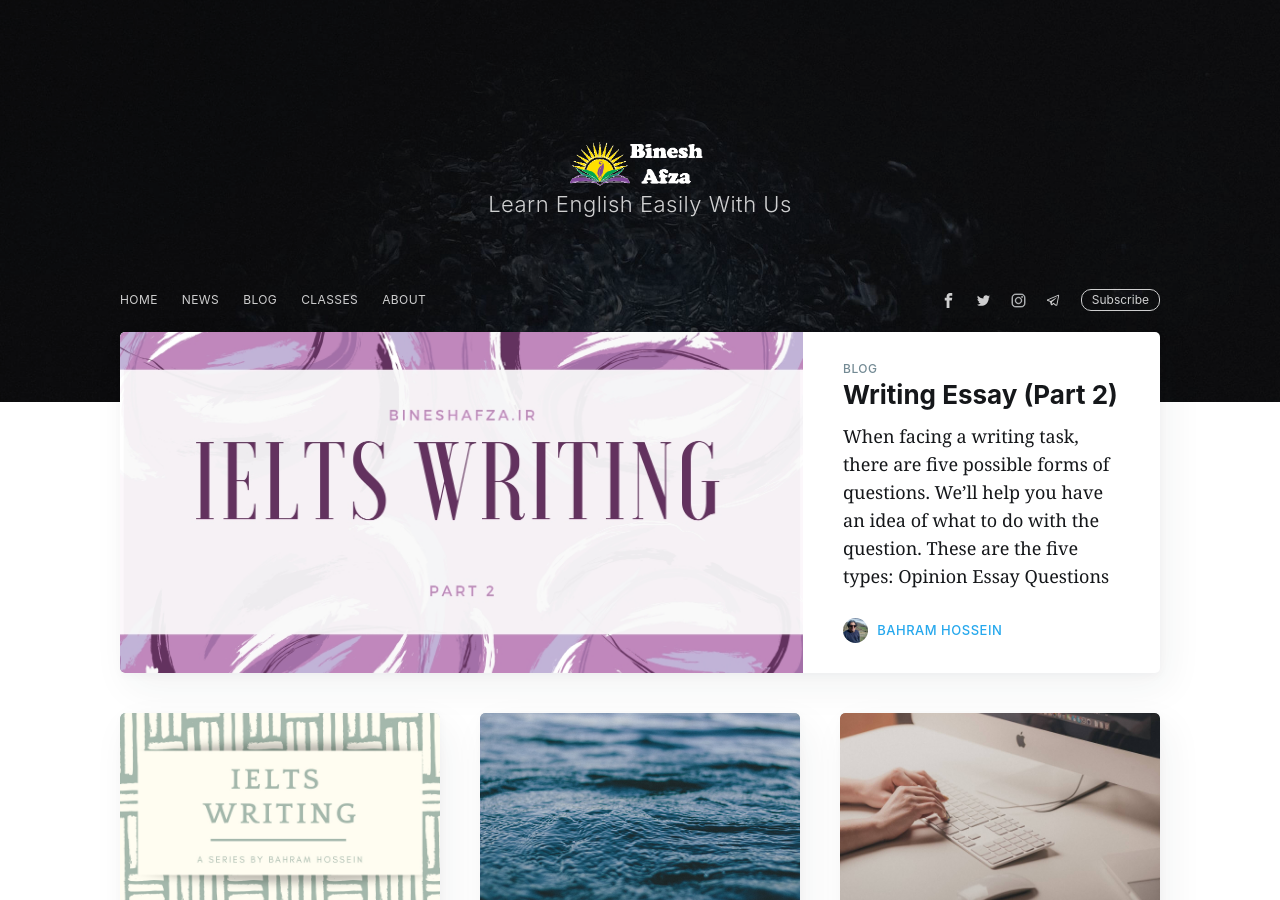
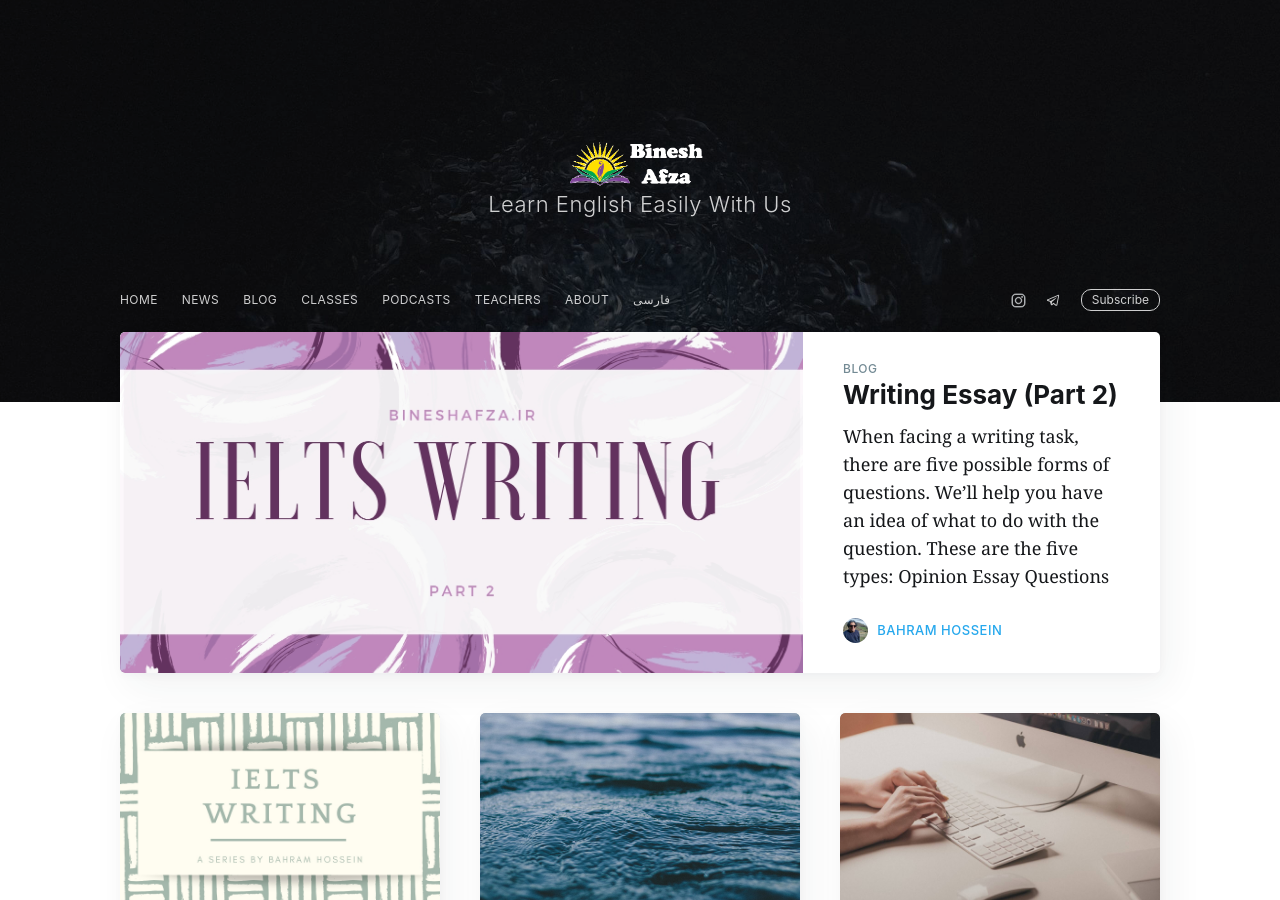
Before and after one commit to bineshafza/en, a Jekyll site: the page built from index.html, in a window 1280 px wide and 900 px high. Built offline with Jekyll 4.4.1, drawn with Linux system fonts in a browser that asks for light colours; nearby versions of some CDN libraries; the list of posts is cut into pages by our own code; comment, search, counter and statistics services are not loaded.

Commit message:
teachers

```diff
--- a/_includes/navigation.html
+++ b/_includes/navigation.html
@@ -3,5 +3,8 @@
         <li class="nav-news" role="menuitem"><a href="{{site.baseurl}}news">News</a></li>
         <li class="nav-blog" role="menuitem"><a href="{{site.baseurl}}blog">Blog</a></li>
         <li class="nav-classes" role="menuitem"><a href="{{site.baseurl}}classes">Classes</a></li>
+        <li class="nav-podcasts" role="menuitem"><a href="{{site.baseurl}}about">Podcasts</a></li>
+        <li class="nav-teachers" role="menuitem"><a href="{{site.baseurl}}about">Teachers</a></li>
         <li class="nav-about" role="menuitem"><a href="{{site.baseurl}}about">About</a></li>
+        <li class="nav-lang" role="menuitem"><a href="{{site.baseurl}}about">فارسی</a></li>
     </ul>
--- a/_includes/site-nav.html
+++ b/_includes/site-nav.html
@@ -14,14 +14,7 @@
     </div>
     <div class="site-nav-right">
         <div class="social-links">
-            {% if site.facebook %}
-            <a class="social-link social-link-fb" href="https://facebook.com/{{ site.facebook }}" target="_blank" rel="noopener">{%
-                include svg/facebook.html %}</a>
-            {% endif %}
-            {% if site.twitter %}
-            <a class="social-link social-link-tw" href="https://twitter.com/{{ site.twitter }}" target="_blank" rel="noopener">{%
-                include svg/twitter.html %}</a>
-            {% endif %}
+
             {% if site.instagram %}
             <a class="social-link social-link-in" href="https://instagram.com/{{ site.twitter }}" target="_blank" rel="noopener">{%
                 include svg/instagram.html %}</a>
```
